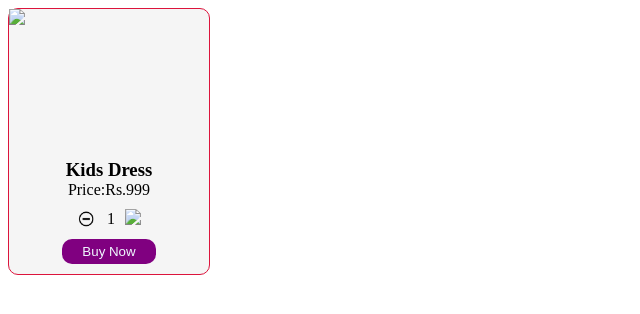
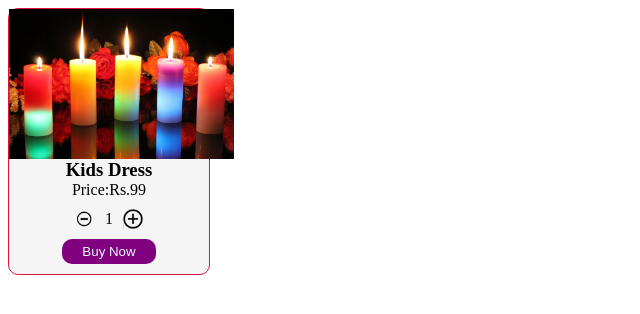
Before and after one commit to Mansi-Tanpure089/products, a plain HTML site: page index.html in a window 1280 px wide. Shown: the whole page, without its empty margins (0-640 px from the left). Drawn offline with Linux system fonts and the light colour scheme.

Commit message:
multiple images added

```diff
--- a/index.html
+++ b/index.html
@@ -56,15 +56,15 @@
 </head>
 <body>
     <div class="card" id="card">
-    <img src="dress.png" class="product-img"/>
+    <img src="candle.png" class="product-img"/>
     <h3 class="product-title">Kids Dress</h3>
     <p class="product-price">
-        Price:Rs.999
+        Price:Rs.99
     </p>
     <div class="quantity-container">
         <img src="minus.png" class="quantity-icon" onclick="dec()"/>
         <span id="quantity">1</span>
-        <img src="add.png" class="quantity-icon" onclick="inc()"/>
+        <img src="plus.png" class="quantity-icon" onclick="inc()"/>
     </div>
     <button onclick="" class="btn-buy-now">Buy Now</button>
 </div>
```
Also changed, not shown: candle.png (added).
